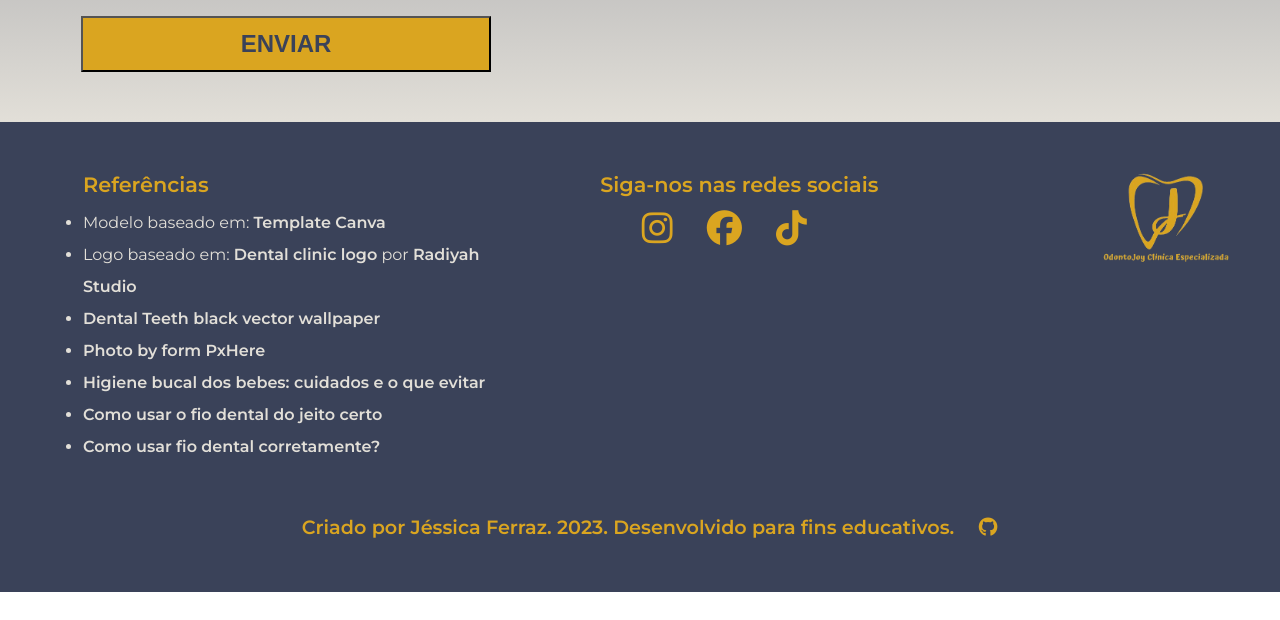
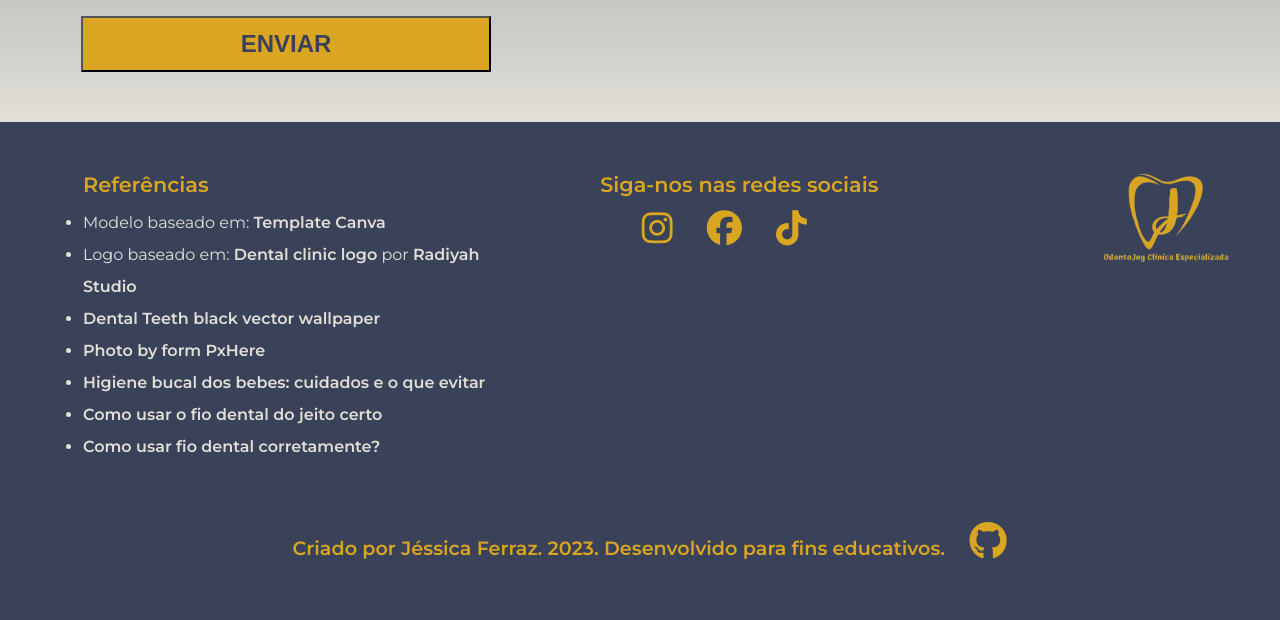
Before and after one commit to ferrazjaa/landingpage, a plain HTML site: page index.html in a window 1280 px wide. Shown: the part 3471-4091 px from the top of the page. Before the commit the page ends 4063 px from the top, so only its background shows below. Drawn offline with Linux system fonts and the light colour scheme.

Commit message:
Update #2
adicionado a id para tamanho do ícone do github

```diff
--- a/index.html
+++ b/index.html
@@ -288,7 +288,7 @@
             </div><!--Fim logo-->
         </div><!--fim do container rodape-->
 
-       <p id="desenvolvido">Criado por Jéssica Ferraz. 2023. Desenvolvido para fins educativos.  <a href="https://github.com/ferrazjaa" target="_blank"><i class="fa-brands fa-github redes-icone"></i></a></p>
+       <p id="desenvolvido">Criado por Jéssica Ferraz. 2023. Desenvolvido para fins educativos.  <a href="https://github.com/ferrazjaa" target="_blank" id="size"><i class="fa-brands fa-github redes-icone"></i></a></p>
     </footer>
 </body>
 
```
